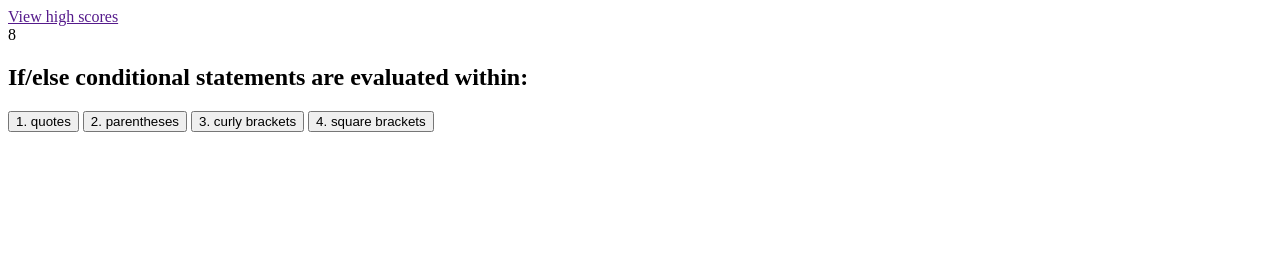
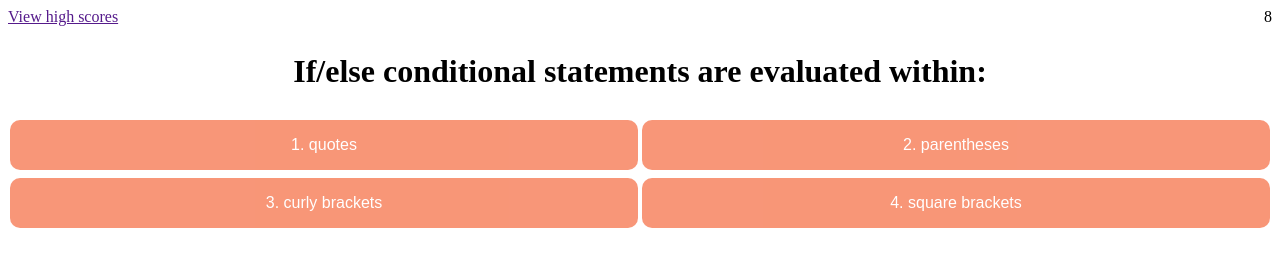
Before and after one commit to TuckerLarrabee/code_quiz, a plain HTML site: page index.html in a window 1280 px wide. Both pictures are taken after a click on the button "Start Quiz". Drawn offline with Linux system fonts and the light colour scheme.

Commit message:
display answer functions

```diff
--- a/assets/css/style.css
+++ b/assets/css/style.css
@@ -1,3 +1,65 @@
 .hidden {
   display: none;
 }
+
+.top-bar {
+  display: flex;
+}
+
+.high-scores,
+.clock {
+  flex: 1;
+}
+
+.clock {
+  text-align: right;
+}
+/*
+#question-container {
+  display: flex;
+  flex-wrap: wrap;
+} */
+
+#question-text {
+  flex: 100%;
+  text-align: center;
+  font-size: 2rem;
+}
+
+.button {
+  background-color: #f4511e;
+  border: none;
+  color: white;
+  padding: 16px 32px;
+  text-align: center;
+  font-size: 16px;
+  margin: 4px 2px;
+  opacity: 0.6;
+  transition: 0.3s;
+  display: inline-block;
+  text-decoration: none;
+  cursor: pointer;
+  justify-content: space-around;
+  border-radius: 10px;
+  flex: 35%;
+}
+
+.button:hover {
+  opacity: 1;
+}
+
+.all-btns {
+  display: flex;
+  flex: 1;
+  flex-wrap: wrap;
+}
+
+.format {
+  text-align: center;
+  width: 50%;
+  margin: 30px auto;
+  padding: 10px;
+  border-top: 1px solid gray;
+  font-style: italic;
+  font-size: 1.5rem;
+}
--- a/assets/js/script.js
+++ b/assets/js/script.js
@@ -7,6 +7,7 @@ const answerOne = document.getElementById("answer-one");
 const answerTwo = document.getElementById("answer-two");
 const answerThree = document.getElementById("answer-three");
 const answerFour = document.getElementById("answer-four");
+const buttonList = document.getElementsByClassName("all-btns");
 var time = document.getElementById("timer");
 var timer;
 var secondsLeft = 10;
@@ -32,7 +33,7 @@ function myFunction() {
   time.textContent = secondsLeft;
   if (secondsLeft <= 0) {
     clearInterval(timer);
-    time.textContent = "";
+    // time.textContent = "";
   }
 }
 
@@ -57,10 +58,25 @@ answerFour.addEventListener("click", evaluateAnswer);
 function evaluateAnswer(event) {
   console.log(event.target);
   if (event.target.getAttribute("data-iscorrect") === "true") {
-    alert("test");
+    rightAnswer();
+  } else {
+    wrongAnswer();
   }
-  //   } else ()
 }
+
+var rightAnswer = function () {
+  var correctAnswer = document.createElement("div");
+  correctAnswer.className = "format";
+  correctAnswer.textContent = "Correct!";
+  questionContainerEl.appendChild(correctAnswer);
+};
+
+var wrongAnswer = function () {
+  var incorrectAnswer = document.createElement("div");
+  incorrectAnswer.className = "format";
+  incorrectAnswer.textContent = "Wrong!";
+  questionContainerEl.appendChild(incorrectAnswer);
+};
 
 const questions = [
   {
--- a/index.html
+++ b/index.html
@@ -9,11 +9,11 @@
   </head>
 
   <body>
-    <header>
-      <div>
+    <header class="top-bar">
+      <div class="high-scores">
         <a href="">View high scores</a>
       </div>
-      <div id="timer">
+      <div id="timer" class="clock">
         <!-- Show timer here -->
       </div>
     </header>
@@ -35,10 +35,12 @@
     </section>
     <div id="question-container" class="hidden">
       <h2 id="question-text"></h2>
-      <button id="answer-one"></button>
-      <button id="answer-two"></button>
-      <button id="answer-three"></button>
-      <button id="answer-four"></button>
+      <div class="all-btns">
+        <button id="answer-one" class="button button-one"></button>
+        <button id="answer-two" class="button button-two"></button>
+        <button id="answer-three" class="button button-three"></button>
+        <button id="answer-four" class="button button-four"></button>
+      </div>
     </div>
     <div id="results" class="hidden"></div>
 
```
